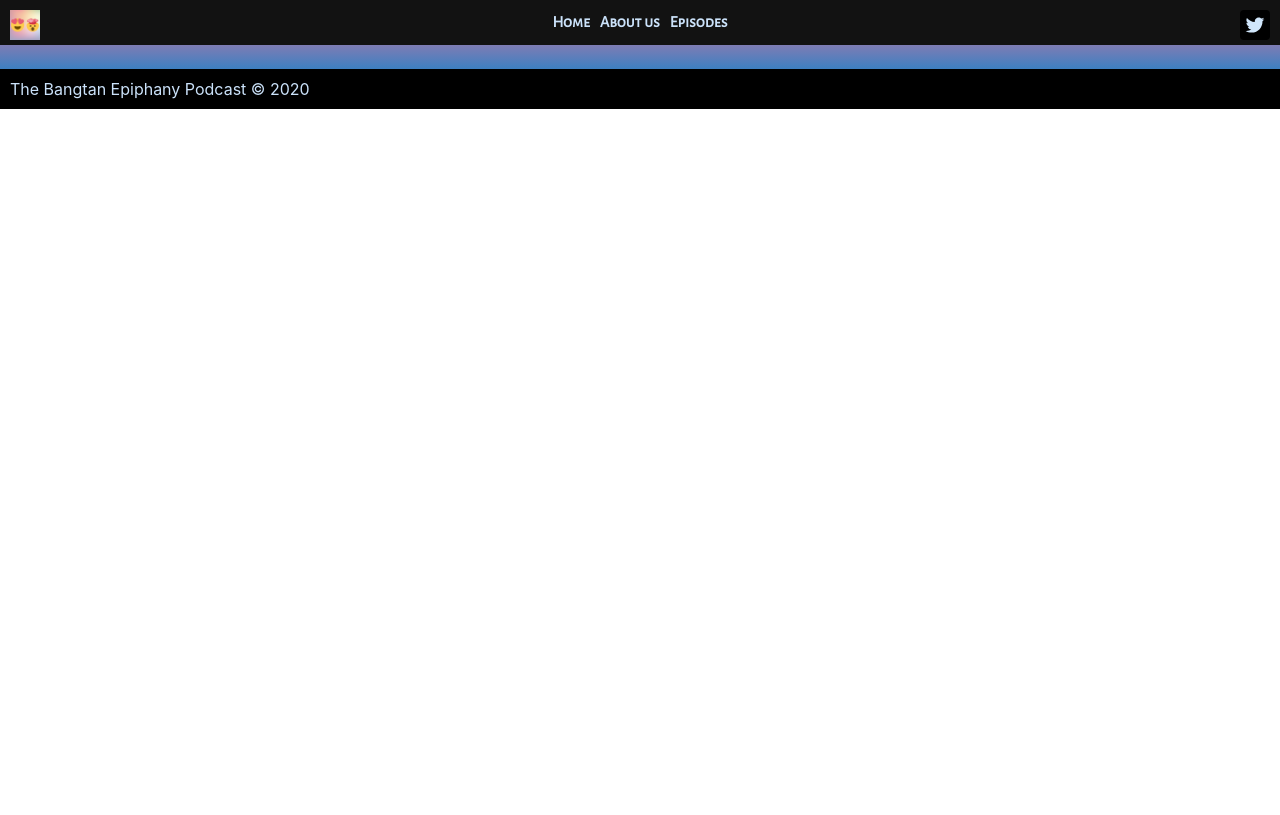
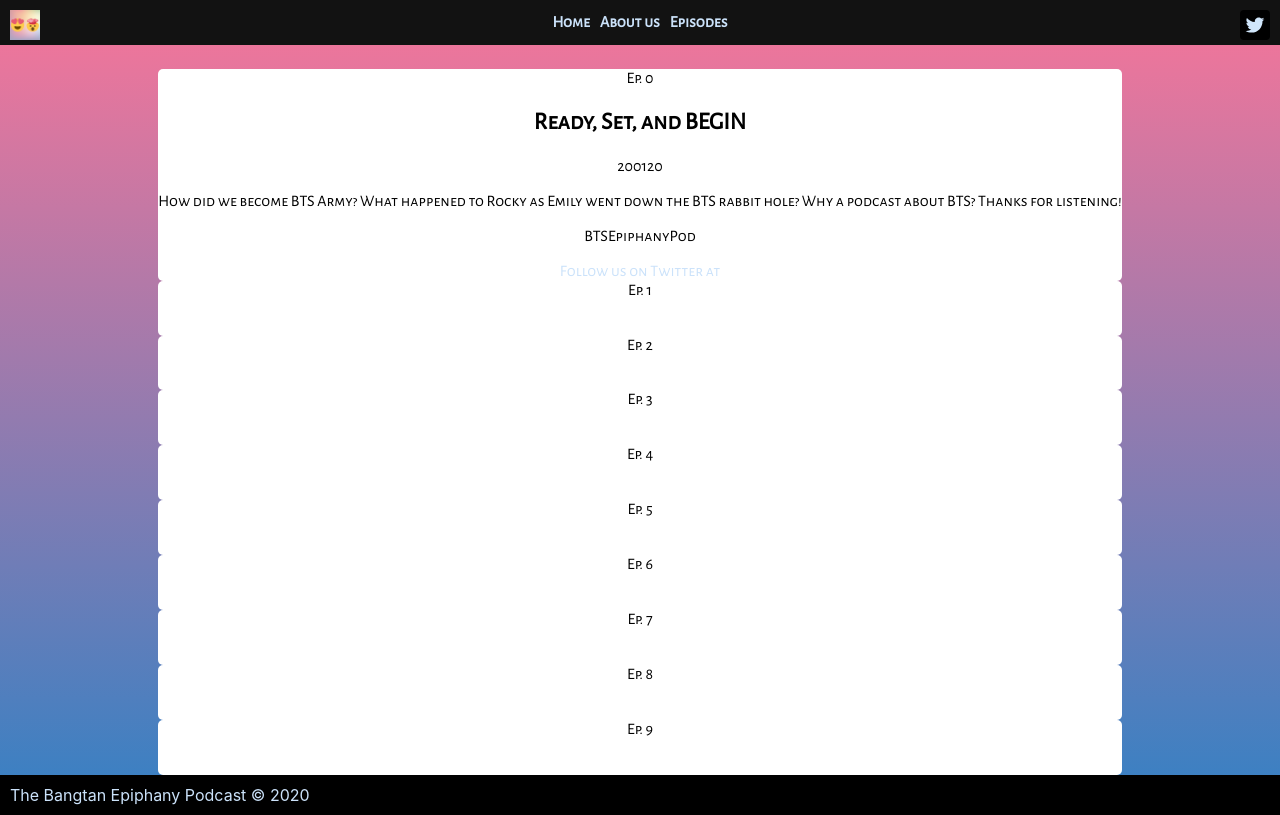
Before and after one commit to thebangtanepiphany/site, a React (Create React App) app: page /episodes in a window 1280 px wide. Built offline with nearby package versions, Linux system fonts and the light colour scheme; a web font is replaced by a local one.

Commit message:
adding episode card and data, dynamic episode building

```diff
--- /dev/null
+++ b/src/components/EpisodeCard.js
@@ -0,0 +1,40 @@
+import React from "react"
+import PropTypes from "prop-types"
+import "./EpisodeCard.css"
+
+export default class EpisodeCard extends React.Component {
+  render() {
+    return (
+      <div className="card">
+        <div className="top">
+          <div className="number">Ep. {this.props.number}</div>
+          <h2 className="title">{this.props.title}</h2>
+          <div className="date">{this.props.date}</div>
+        </div>
+        <div className="middle">
+          <p className="description">{this.props.description}</p>
+          {
+            this.props.links.map((link) => {
+              return (
+                <div className="link">
+                  <p>{link.text}</p>
+                  <a href={link.url}>{link.title}</a>
+                </div>
+              )
+            })
+          }
+        </div>
+        { this.props.children }
+      </div>
+    )
+  }
+}
+
+// Props
+EpisodeCard.propTypes = {
+  date: PropTypes.number, //six digit number in format YYMMDD
+  number: PropTypes.number,
+  title: PropTypes.string,
+  description: PropTypes.string,
+  links: PropTypes.arrayOf(PropTypes.object),
+}
--- /dev/null
+++ b/src/data/Episodes.json
@@ -0,0 +1,197 @@
+[
+  {
+    "title": "Ready, Set, and BEGIN",
+    "number": 0,
+    "embedId":"2538595-0-ready-set-and-begin",
+    "embedNum": "2538595",
+    "description": "How did we become BTS Army? What happened to Rocky as Emily went down the BTS rabbit hole? Why a podcast about BTS? Thanks for listening!",
+    "date": "200120",
+    "links": [
+      {
+        "title":"Follow us on Twitter at",
+        "text":"BTSEpiphanyPod",
+        "url":"https://twitter.com/btsepiphanypod"
+      }
+    ]
+  },
+  {
+    "title": "",
+    "number": 1,
+    "embedId":"",
+    "embedNum": "",
+    "description": "",
+    "date": "",
+    "links": [
+      {
+        "title":"",
+        "text":"",
+        "url":""
+      },
+      {
+        "title":"",
+        "text":"",
+        "url":""
+      }
+    ]
+  },
+  {
+    "title": "",
+    "number": 2,
+    "embedId":"",
+    "embedNum": "",
+    "description": "",
+    "date": "",
+    "links": [
+      {
+        "title":"",
+        "text":"",
+        "url":""
+      },
+      {
+        "title":"",
+        "text":"",
+        "url":""
+      }
+    ]
+  },
+  {
+    "title": "",
+    "number": 3,
+    "embedId":"",
+    "embedNum": "",
+    "description": "",
+    "date": "",
+    "links": [
+      {
+        "title":"",
+        "text":"",
+        "url":""
+      },
+      {
+        "title":"",
+        "text":"",
+        "url":""
+      }
+    ]
+  },
+  {
+    "title": "",
+    "number": 4,
+    "embedId":"",
+    "embedNum": "",
+    "description": "",
+    "date": "",
+    "links": [
+      {
+        "title":"",
+        "text":"",
+        "url":""
+      },
+      {
+        "title":"",
+        "text":"",
+        "url":""
+      }
+    ]
+  },
+  {
+    "title": "",
+    "number": 5,
+    "embedId":"",
+    "embedNum": "",
+    "description": "",
+    "date": "",
+    "links": [
+      {
+        "title":"",
+        "text":"",
+        "url":""
+      },
+      {
+        "title":"",
+        "text":"",
+        "url":""
+      }
+    ]
+  },
+  {
+    "title": "",
+    "number": 6,
+    "embedId":"",
+    "embedNum": "",
+    "description": "",
+    "date": "",
+    "links": [
+      {
+        "title":"",
+        "text":"",
+        "url":""
+      },
+      {
+        "title":"",
+        "text":"",
+        "url":""
+      }
+    ]
+  },
+  {
+    "title": "",
+    "number": 7,
+    "embedId":"",
+    "embedNum": "",
+    "description": "",
+    "date": "",
+    "links": [
+      {
+        "title":"",
+        "text":"",
+        "url":""
+      },
+      {
+        "title":"",
+        "text":"",
+        "url":""
+      }
+    ]
+  },
+  {
+    "title": "",
+    "number": 8,
+    "embedId":"",
+    "embedNum": "",
+    "description": "",
+    "date": "",
+    "links": [
+      {
+        "title":"",
+        "text":"",
+        "url":""
+      },
+      {
+        "title":"",
+        "text":"",
+        "url":""
+      }
+    ]
+  },
+  {
+    "title": "",
+    "number": 9,
+    "embedId":"",
+    "embedNum": "",
+    "description": "",
+    "date": "",
+    "links": [
+      {
+        "title":"",
+        "text":"",
+        "url":""
+      },
+      {
+        "title":"",
+        "text":"",
+        "url":""
+      }
+    ]
+  }
+]
--- a/src/pages/Episodes.js
+++ b/src/pages/Episodes.js
@@ -1,20 +1,50 @@
 import React from "react"
+import EpisodeCard from "../components/EpisodeCard"
+import episodeData from "../data/Episodes.json"
 import "./Episodes.css"
 
 export default class Episodes extends React.Component {
+  constructor(props) {
+    super(props);
+    this.state = { episodes: [] };
+    this.createEmbedPlayer = this.createEmbedPlayer.bind(this);
+  }
+
   componentDidMount() {
+    let episodes = episodeData.map((data) => {
+      return (
+        <EpisodeCard
+          date={data.date}
+          number={data.number}
+          title={data.title}
+          description={data.description}
+          links={data.links}>
+          {this.createEmbedPlayer(data.embedId, data.embedNum)}
+        </EpisodeCard>
+      )
+    })
+    this.setState({episodes: episodes})
+  }
+
+  createEmbedPlayer(embedId, embedNum) {
+    const id = `buzzsprout-player-${embedNum}`
+    const scriptSrc = `https://www.buzzsprout.com/814801/${embedId}.js?container_id=buzzsprout-player-${embedNum}&player=small`
     const script = document.createElement("script")
-    script.src = "https://www.buzzsprout.com/814801.js?container_id=buzzsprout-player&player=small"
+    script.src = scriptSrc
+    script.charset = "utf-8"
     script.async = true
     document.body.appendChild(script)
+    return (
+      <div id={id}></div>
+    )
   }
 
   render() {
     return (
       <div>
         <h2>Episodes</h2>
-        <div className="player">
-          <div id="buzzsprout-player"></div>
+        <div className="episodes">
+          {this.state.episodes}
         </div>
       </div>
     )
```
Also changed, not shown: src/components/EpisodeCard.css (added).
